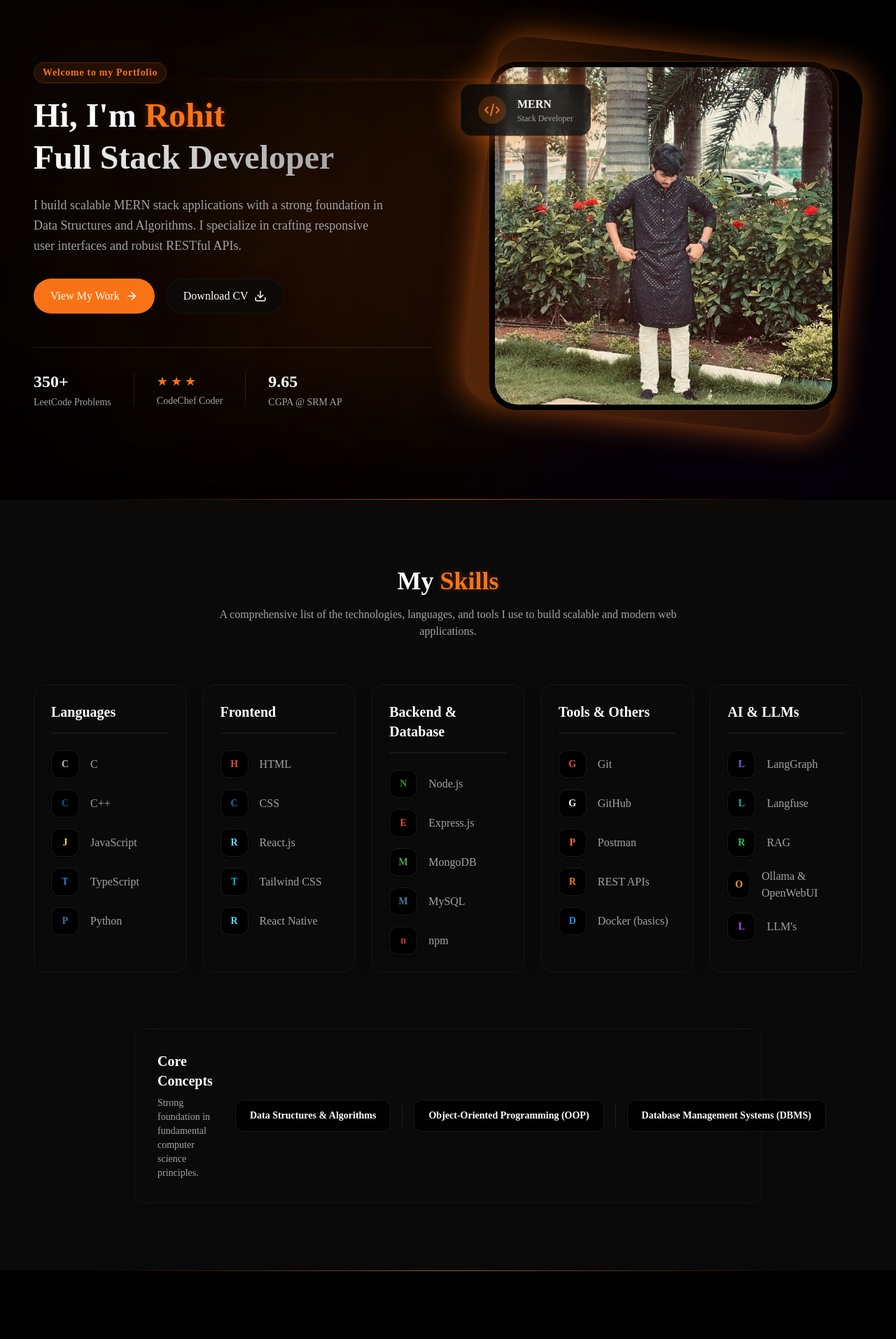
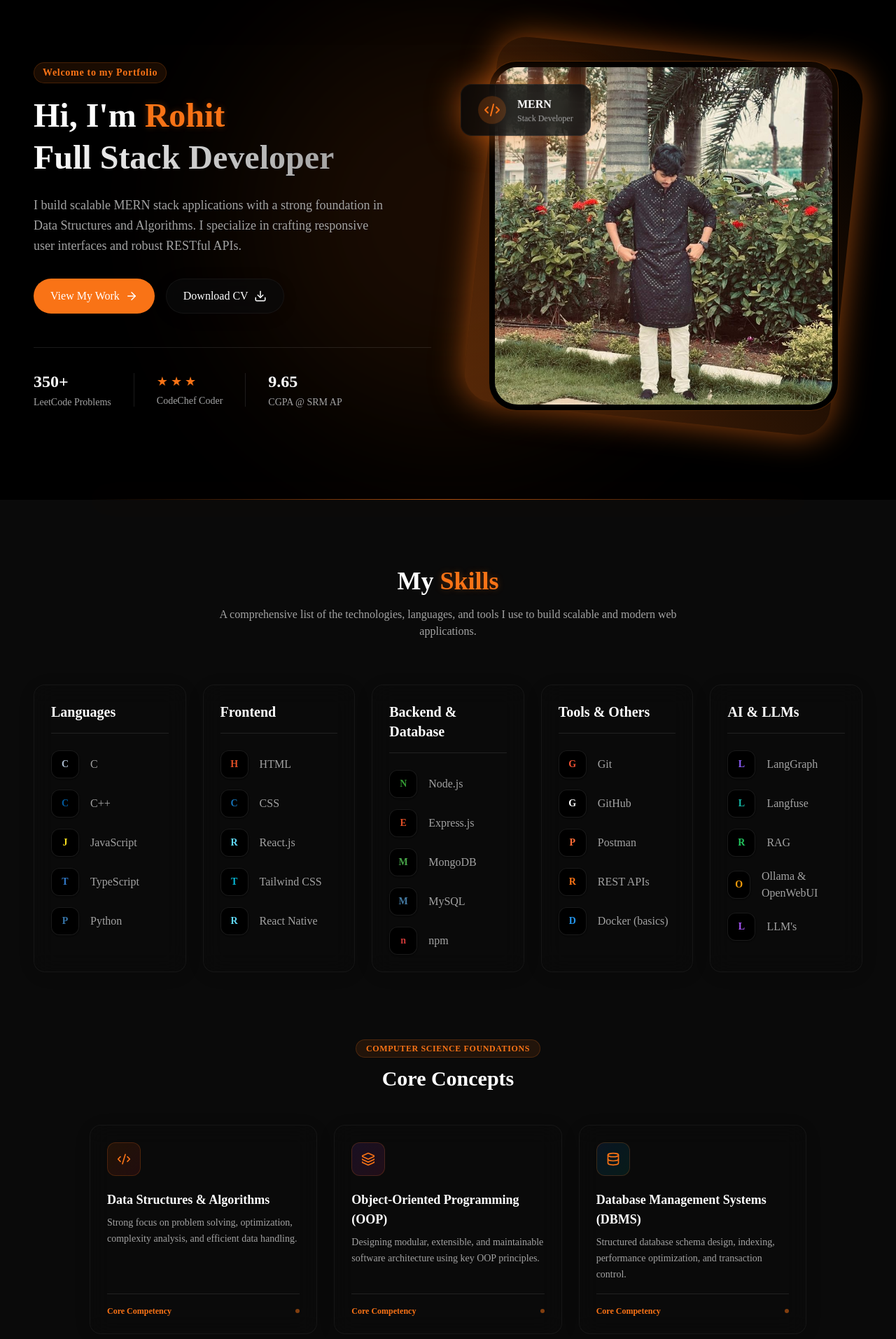
Before and after one commit to RohitChintalapudi/rohit_portfolio, a React (Vite) app: page / in a window 1280 px wide. Shown: the part 87-2000 px from the top of the page at 70% size. Built offline with nearby package versions, Linux system fonts and the light colour scheme.

Commit message:
Redesign Core Concepts cards and sync background animation deletion

```diff
--- a/src/App.jsx
+++ b/src/App.jsx
@@ -7,7 +7,6 @@ import Experience from './components/Experience';
 import Contact from './components/Contact';
 import Footer from './components/Footer';
 import CustomCursor from './components/CustomCursor';
-import BackgroundAnimation from './components/BackgroundAnimation';
 
 export const ThemeContext = createContext();
 
@@ -51,7 +50,6 @@ function App() {
     <ThemeContext.Provider value={{ theme, toggleTheme }}>
       <CustomCursor />
       <div className="min-h-screen selection:bg-[var(--color-brand-orange)] selection:text-white transition-colors duration-500">
-        <BackgroundAnimation />
         <Navbar />
 
         <main>
--- a/src/components/BackgroundAnimation.jsx
+++ /dev/null
@@ -1,22 +0,0 @@
-import React from 'react';
-
-const BackgroundAnimation = () => {
-  return (
-    <div className="fixed inset-0 -z-50 overflow-hidden pointer-events-none select-none">
-      {/* Subtle grid pattern with center fade-out */}
-      <div className="absolute inset-0 bg-grid-pattern bg-grid-mask opacity-85"></div>
-
-      {/* Floating Orange / Purple Gradient Blobs */}
-      <div className="absolute top-[5%] left-[-10%] w-[300px] md:w-[600px] h-[300px] md:h-[600px] rounded-full bg-[var(--color-brand-orange)]/8 dark:bg-[var(--color-brand-orange)]/6 blur-[80px] md:blur-[150px] animate-blob-1"></div>
-
-      <div className="absolute top-[35%] right-[-10%] w-[350px] md:w-[700px] h-[350px] md:h-[700px] rounded-full bg-purple-600/5 dark:bg-purple-600/4 blur-[80px] md:blur-[160px] animate-blob-2"></div>
-
-      <div className="absolute bottom-[5%] left-[10%] w-[250px] md:w-[500px] h-[250px] md:h-[500px] rounded-full bg-[var(--color-brand-orange)]/6 dark:bg-[var(--color-brand-orange)]/4 blur-[80px] md:blur-[130px] animate-blob-3"></div>
-
-      {/* Ambient lighting line detail */}
-      <div className="absolute top-[25%] left-0 right-0 h-[1.5px] bg-gradient-to-r from-transparent via-[var(--color-brand-orange)]/15 to-transparent blur-[1px]"></div>
-    </div>
-  );
-};
-
-export default BackgroundAnimation;
--- a/src/components/Skills.jsx
+++ b/src/components/Skills.jsx
@@ -1,6 +1,7 @@
 import React from 'react';
 import { motion } from 'framer-motion';
 import AnimatedSection from './AnimatedSection';
+import { Code2, Layers, Database } from 'lucide-react';
 
 const Skills = () => {
   const skillCategories = [
@@ -95,29 +96,52 @@ const Skills = () => {
         </div>
 
         {/* Core Concepts */}
-        <AnimatedSection delay={0.5} direction="up" effect="scale" className="mt-20 max-w-4xl mx-auto">
-          <div className="glass glass-card-hover-outline p-8 rounded-2xl border border-[var(--border-color)] flex flex-col md:flex-row items-center justify-between gap-8 hover:-translate-y-1 hover:box-glow transition-all duration-300">
-            {/* Left side: Heading */}
-            <div className="text-center md:text-left">
-              <h3 className="text-xl font-bold text-[var(--text-primary)] mb-2">Core Concepts</h3>
-              <p className="text-[var(--text-secondary)] text-sm">
-                Strong foundation in fundamental computer science principles.
-              </p>
-            </div>
+        <AnimatedSection delay={0.5} direction="up" effect="scale" className="mt-24 max-w-5xl mx-auto">
+          <div className="text-center mb-12">
+            <span className="inline-block py-1 px-3.5 rounded-full bg-[var(--color-brand-orange)]/10 text-[var(--color-brand-orange)] text-xs font-bold tracking-wider mb-3 border border-[var(--color-brand-orange)]/20 uppercase">
+              Computer Science Foundations
+            </span>
+            <h3 className="text-2xl md:text-3xl font-extrabold text-[var(--text-primary)]">Core Concepts</h3>
+          </div>
 
-            {/* Right side: Concepts List */}
-            <div className="flex flex-wrap md:flex-nowrap justify-center items-center gap-4 w-full md:w-auto">
-              {['Data Structures & Algorithms', 'Object-Oriented Programming (OOP)', 'Database Management Systems (DBMS)'].map((concept, index, arr) => (
-                <React.Fragment key={concept}>
-                  <div className="px-5 py-3 rounded-xl bg-[var(--bg-primary)] border border-[var(--border-color)] text-sm font-semibold text-[var(--text-primary)] hover:border-[var(--color-brand-orange)]/50 hover:text-[var(--color-brand-orange)] transition-all duration-300 text-center whitespace-normal md:whitespace-nowrap shadow-sm">
-                    {concept}
+          <div className="grid grid-cols-1 md:grid-cols-3 gap-6">
+            {[
+              {
+                name: 'Data Structures & Algorithms',
+                desc: 'Strong focus on problem solving, optimization, complexity analysis, and efficient data handling.',
+                icon: <Code2 className="w-5 h-5 text-[var(--color-brand-orange)]" />,
+                bg: 'from-orange-500/10 to-red-500/10'
+              },
+              {
+                name: 'Object-Oriented Programming (OOP)',
+                desc: 'Designing modular, extensible, and maintainable software architecture using key OOP principles.',
+                icon: <Layers className="w-5 h-5 text-[var(--color-brand-orange)]" />,
+                bg: 'from-purple-500/10 to-pink-500/10'
+              },
+              {
+                name: 'Database Management Systems (DBMS)',
+                desc: 'Structured database schema design, indexing, performance optimization, and transaction control.',
+                icon: <Database className="w-5 h-5 text-[var(--color-brand-orange)]" />,
+                bg: 'from-blue-500/10 to-teal-500/10'
+              }
+            ].map((concept) => (
+              <div
+                key={concept.name}
+                className="glass glass-card-hover-outline p-6 rounded-2xl border border-[var(--border-color)] hover:-translate-y-1 transition-all duration-300 flex flex-col justify-between"
+              >
+                <div>
+                  <div className={`w-12 h-12 rounded-xl bg-gradient-to-br ${concept.bg} flex items-center justify-center border border-[var(--color-brand-orange)]/20 mb-5`}>
+                    {concept.icon}
                   </div>
-                  {index < arr.length - 1 && (
-                    <div className="hidden md:block h-8 w-[1px] bg-[var(--border-color)] shrink-0"></div>
-                  )}
-                </React.Fragment>
-              ))}
-            </div>
+                  <h4 className="text-lg font-bold text-[var(--text-primary)] mb-2">{concept.name}</h4>
+                  <p className="text-[var(--text-secondary)] text-sm leading-relaxed">{concept.desc}</p>
+                </div>
+                <div className="mt-4 pt-4 border-t border-[var(--border-color)] flex items-center justify-between text-xs font-semibold text-[var(--color-brand-orange)]">
+                  <span>Core Competency</span>
+                  <span className="w-1.5 h-1.5 rounded-full bg-[var(--color-brand-orange)] animate-pulse"></span>
+                </div>
+              </div>
+            ))}
           </div>
         </AnimatedSection>
       </div>
--- a/src/index.css
+++ b/src/index.css
@@ -103,74 +103,3 @@
   opacity: 1;
   transform: scale(1);
 }
-
-/* Background grid patterns */
-.bg-grid-pattern {
-  background-size: 50px 50px;
-  background-image:
-    linear-gradient(to right, rgba(249, 115, 22, 0.015) 1px, transparent 1px),
-    linear-gradient(to bottom, rgba(249, 115, 22, 0.015) 1px, transparent 1px);
-}
-.dark .bg-grid-pattern {
-  background-image:
-    linear-gradient(to right, rgba(255, 255, 255, 0.01) 1px, transparent 1px),
-    linear-gradient(to bottom, rgba(255, 255, 255, 0.01) 1px, transparent 1px);
-}
-
-.bg-grid-mask {
-  mask-image: radial-gradient(circle at center, black 40%, transparent 95%);
-  -webkit-mask-image: radial-gradient(circle at center, black 40%, transparent 95%);
-}
-
-/* Floating Blob Keyframes */
-@keyframes blob-float-1 {
-  0% {
-    transform: translate(0px, 0px) scale(1);
-  }
-  33% {
-    transform: translate(30px, -50px) scale(1.1);
-  }
-  66% {
-    transform: translate(-20px, 20px) scale(0.95);
-  }
-  100% {
-    transform: translate(0px, 0px) scale(1);
-  }
-}
-
-@keyframes blob-float-2 {
-  0% {
-    transform: translate(0px, 0px) scale(1);
-  }
-  50% {
-    transform: translate(-50px, 60px) scale(1.15);
-  }
-  100% {
-    transform: translate(0px, 0px) scale(1);
-  }
-}
-
-@keyframes blob-float-3 {
-  0% {
-    transform: translate(0px, 0px) scale(1);
-  }
-  33% {
-    transform: translate(-30px, 40px) scale(0.9);
-  }
-  66% {
-    transform: translate(50px, -30px) scale(1.08);
-  }
-  100% {
-    transform: translate(0px, 0px) scale(1);
-  }
-}
-
-.animate-blob-1 {
-  animation: blob-float-1 25s infinite ease-in-out;
-}
-.animate-blob-2 {
-  animation: blob-float-2 30s infinite ease-in-out;
-}
-.animate-blob-3 {
-  animation: blob-float-3 22s infinite ease-in-out;
-}
```
